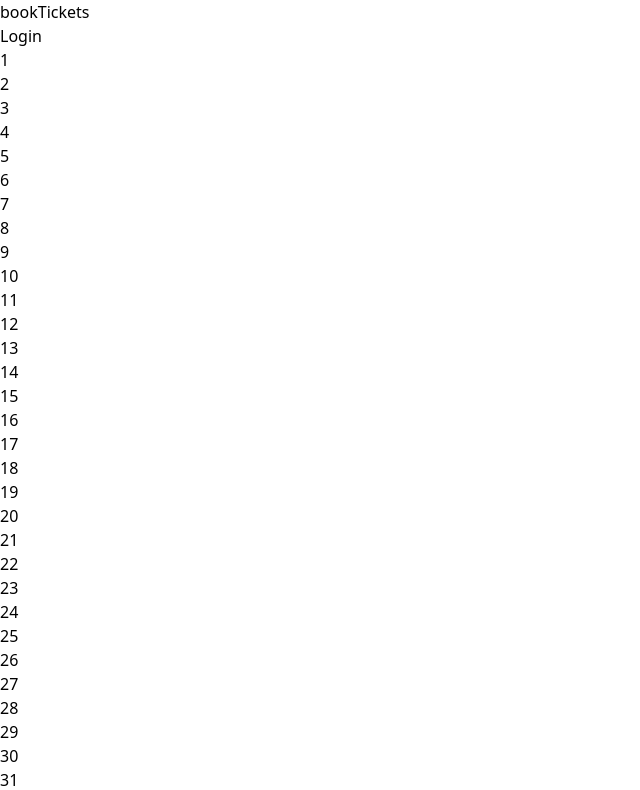
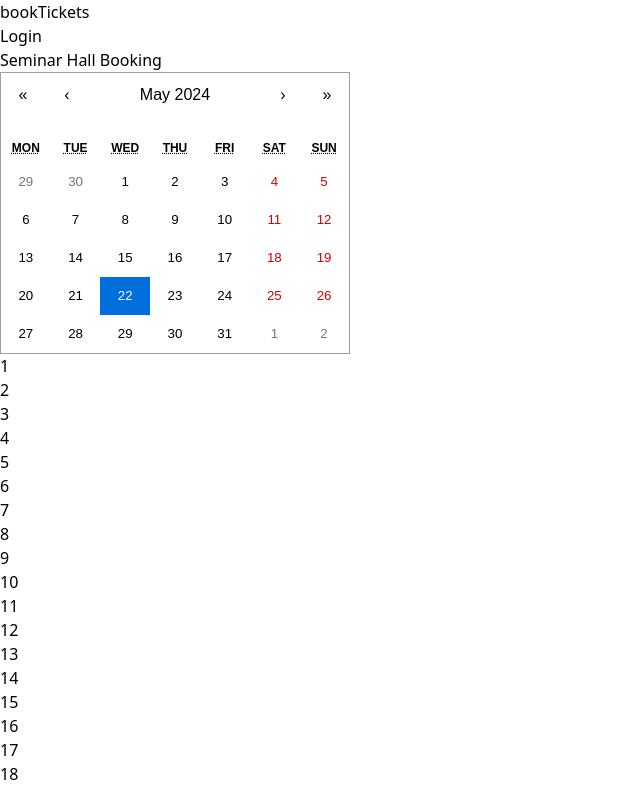
Before and after one commit to ajmal1722/react-seminar-hall-booking-app, a React (Vite) app: page / in a window 1280 px wide. Shown: the top 790 px of the page, without its empty margins (0-640 px from the left). Built offline with nearby package versions, Linux system fonts and the light colour scheme.

Commit message:
date added dynamically in form

```diff
--- /dev/null
+++ b/src/components/BookingDate.jsx
@@ -0,0 +1,20 @@
+import { useState } from 'react';
+import Calendar from 'react-calendar'
+
+
+const BookingDate = ({ startDate, setStartDate}) => {
+
+
+    return (
+        <div className="text-center">
+            <h1>
+                Seminar Hall Booking
+            </h1>
+            <div className="flex justify-center my-6">
+                <Calendar onChange={setStartDate} value={startDate}/>
+            </div>
+        </div>
+    )
+}
+
+export default BookingDate
--- a/src/components/BookingForm.jsx
+++ b/src/components/BookingForm.jsx
@@ -3,7 +3,7 @@ import { useState } from 'react'
 import { useSelector, useDispatch } from "react-redux";
 import { select_seat } from "../Redux/seats/seatSlice";
 
-const BookingForm = ({ showForm, setShowForm, selectedSeatIndex }) => {
+const BookingForm = ({ date, setShowForm, selectedSeatIndex }) => {
     const selectedSeats = useSelector(state => state.selectSeat.value)
     const dispatch = useDispatch()
 
@@ -23,7 +23,6 @@ const BookingForm = ({ showForm, setShowForm, selectedSeatIndex }) => {
     const handleSubmit = (e) => {
         e.preventDefault();
         dispatch(select_seat(selectedSeatIndex))
-        console.log('butoon workkdke..........')
         setShowForm(false)
     }
     console.log('selected Seat:' , selectedSeats)
@@ -38,7 +37,7 @@ const BookingForm = ({ showForm, setShowForm, selectedSeatIndex }) => {
                         <h3 className="text-lg text-gray-900 dark:text-white">
                             Book your seat on
                             <span className='text-green-400 mx-2 font-semibold'>
-                                17-02-2003
+                                { date }
                             </span>
                         </h3>
                         <button onClick={() => setShowForm(false)}  type="button" className="end-2.5 text-gray-400 bg-transparent hover:bg-gray-200 hover:text-gray-900 rounded-lg text-sm w-8 h-8 ms-auto inline-flex justify-center items-center dark:hover:bg-gray-600 dark:hover:text-white">
--- a/src/components/Seats.jsx
+++ b/src/components/Seats.jsx
@@ -3,7 +3,7 @@ import { useState } from "react";
 import { useSelector, useDispatch } from "react-redux";
 import { select_seat } from "../Redux/seats/seatSlice";
 
-const Seats = () => {
+const Seats = ({ date, startDate, setStartDate}) => {
     // getting selected seats from redux store
     const selectedSeats = useSelector(state => state.selectSeat.value);
 
@@ -25,7 +25,7 @@ const Seats = () => {
                 </div>
             ))}
             { showForm &&
-                <BookingForm showForm={showForm} setShowForm={setShowForm} selectedSeatIndex={selectedSeatIndex} />
+                <BookingForm date={date} setShowForm={setShowForm} selectedSeatIndex={selectedSeatIndex} />
             }
         </div>
     )
--- a/src/pages/HomePage.jsx
+++ b/src/pages/HomePage.jsx
@@ -1,9 +1,19 @@
 import Seats from "../components/Seats"
+import BookingDate from "../components/BookingDate"
+import { useState } from "react"
 
 const HomePage = () => {
+    const [startDate, setStartDate] = useState(new Date());
+
+    const date = startDate.toDateString('en-US', {
+        day: 'numeric',
+        month: 'short',
+    })
+
     return (
         <>
-            <Seats/>
+            <BookingDate startDate={startDate} setStartDate={setStartDate} />
+            <Seats date={date} startDate={startDate} setStartDate={setStartDate} />
         </>
     )
 }
```
